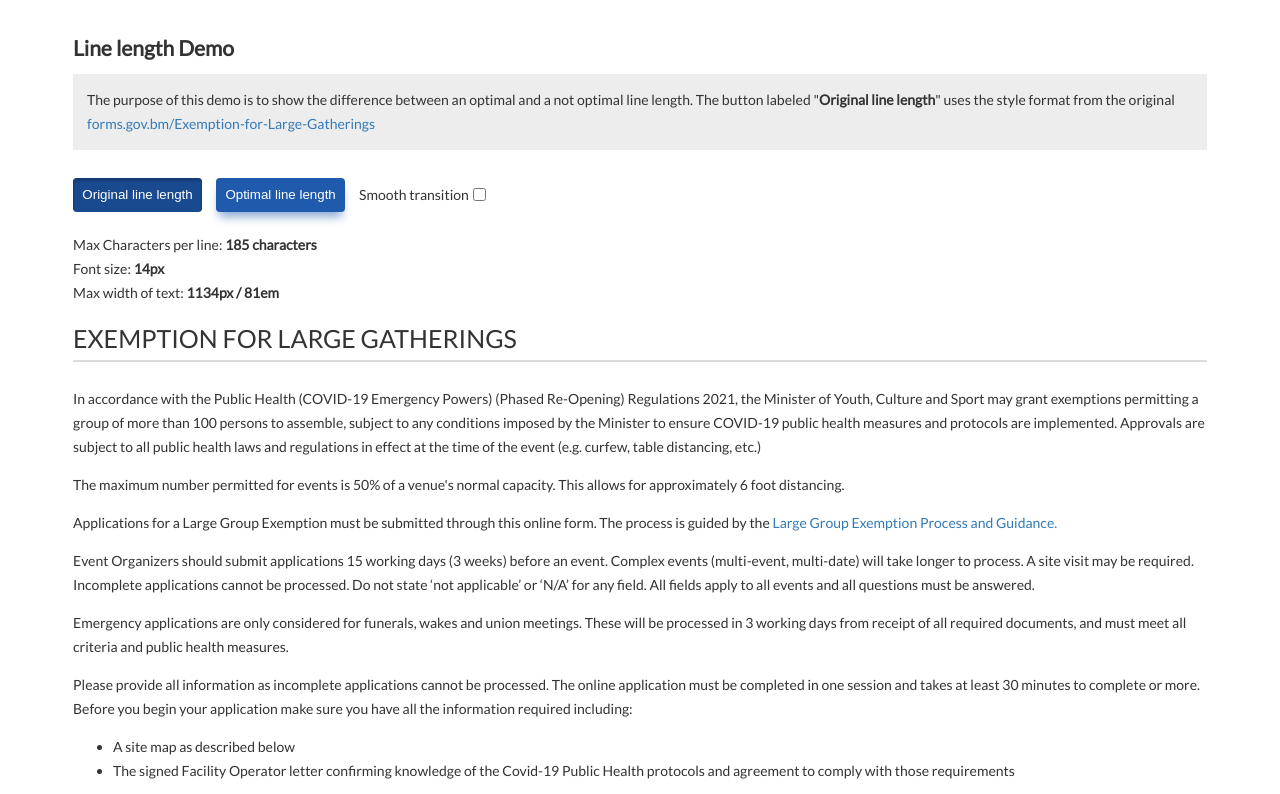
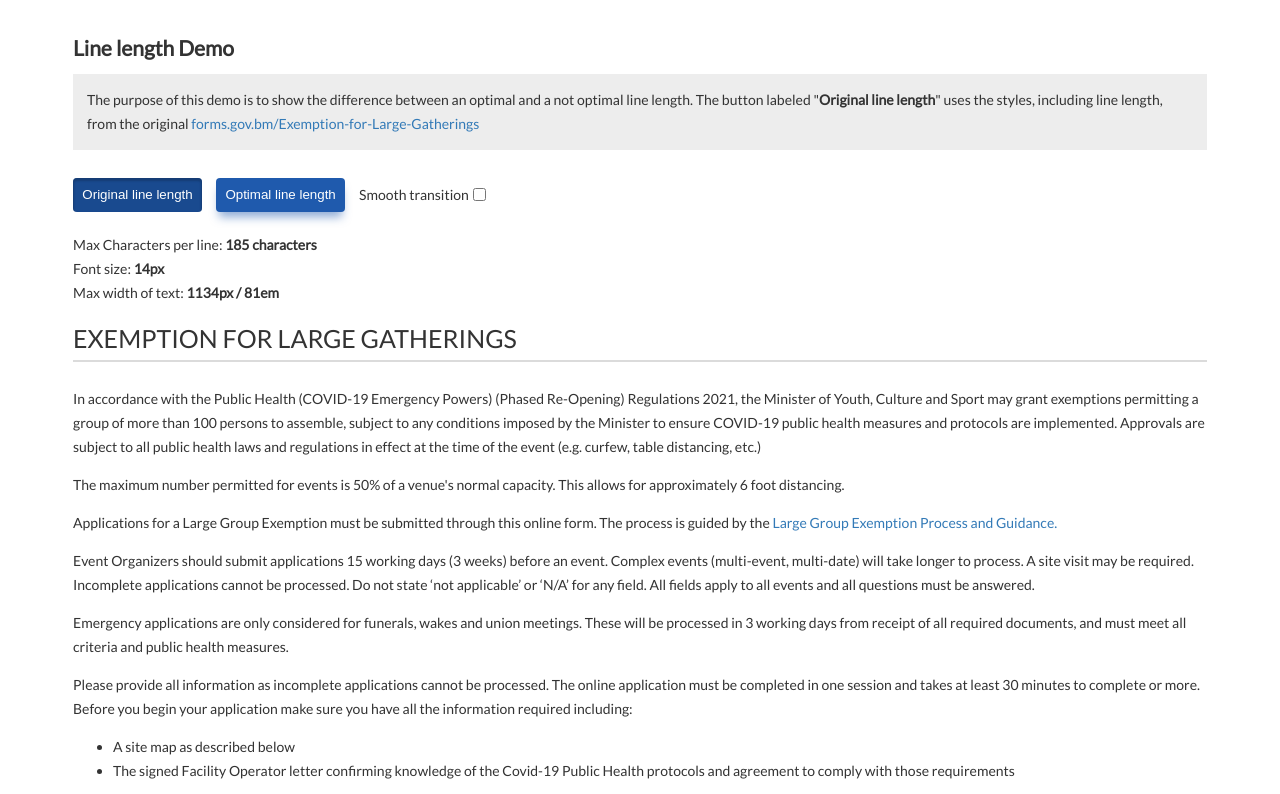
Before and after one commit to trottdeaje/exemption-alt, a plain HTML site: page index.html in a window 1280 px wide. Shown: the top 794 px of the page. Drawn offline with Linux system fonts and the light colour scheme.

Commit message:
Update index.html

```diff
--- a/index.html
+++ b/index.html
@@ -112,7 +112,7 @@
             The purpose of this demo is to show the difference between an
             optimal and a not optimal line length. The button labeled "<b
               >Original line length</b
-            >" uses the style format from the original
+            >" uses the styles, including line length, from the original
             <a href="https://forms.gov.bm/Exemption-for-Large-Gatherings"
               >forms.gov.bm/Exemption-for-Large-Gatherings</a
             >
```
